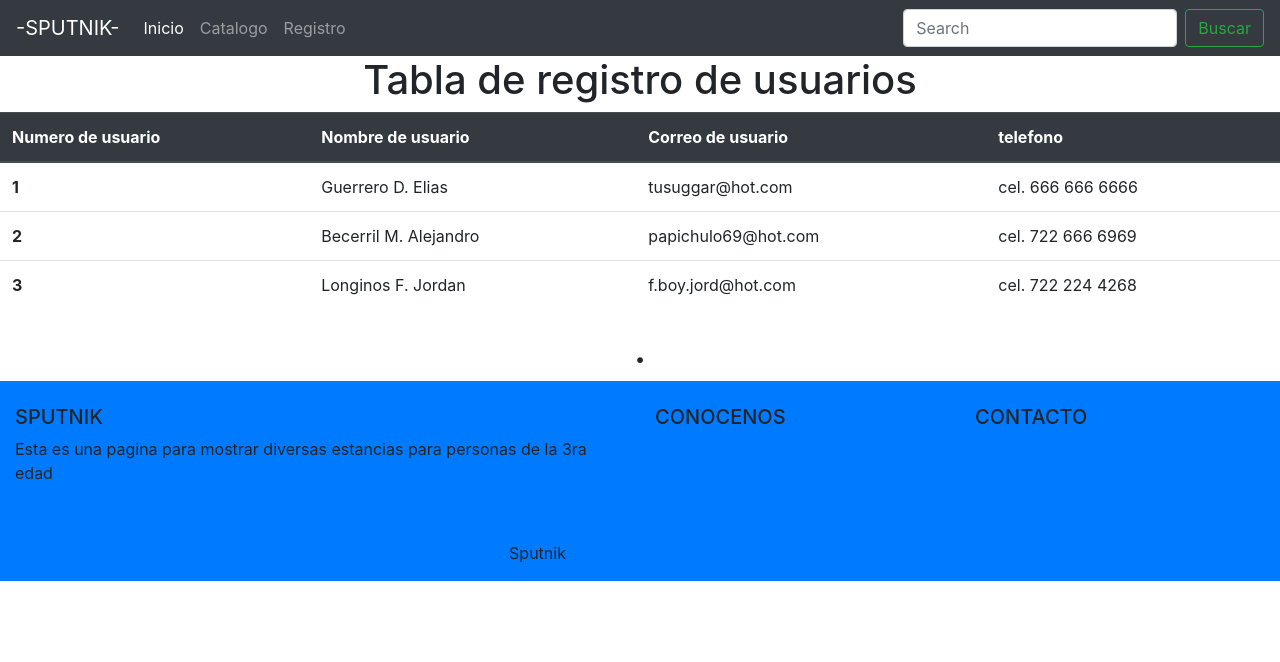
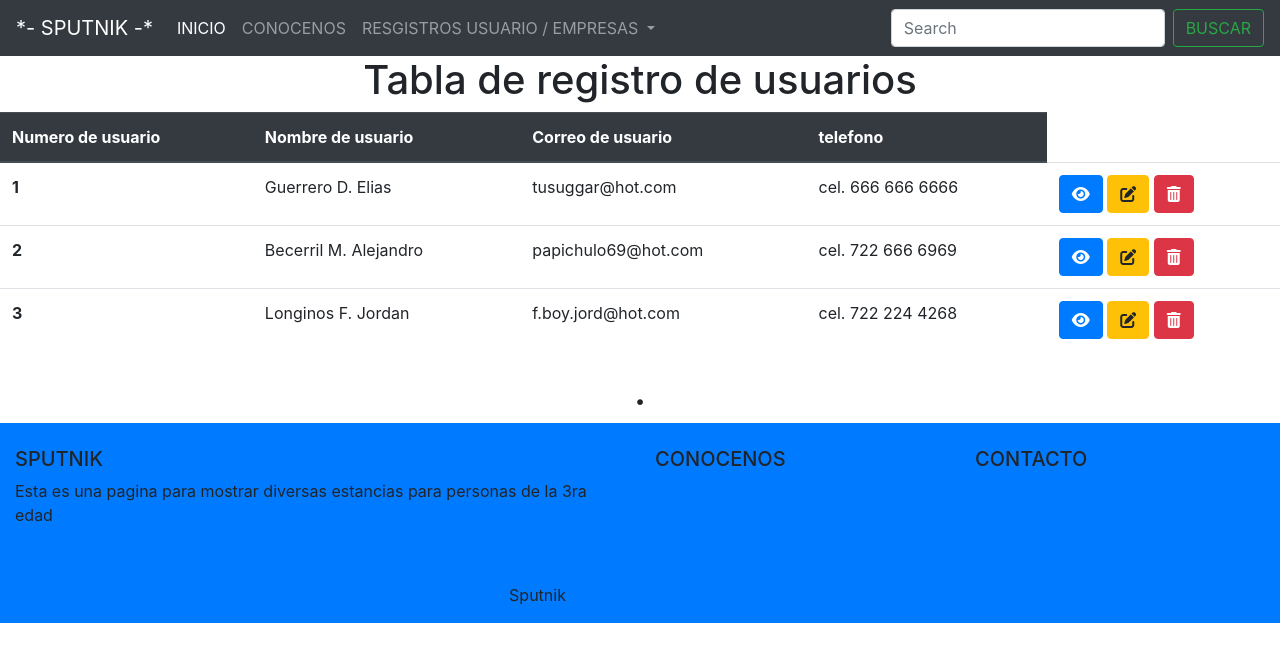
Before and after one commit to EliasGuerreroD/AplicacionesWebEquipoDos, a plain HTML site: page views/Registro/show.html in a window 1280 px wide. Drawn offline with nearby package versions, Linux system fonts and the light colour scheme.

Commit message:
Commit de Alejadro Becerril
Co-authored-by: Alejandro-Becerril <al221910407@gmail.com>

```diff
--- a/views/Registro/show.html
+++ b/views/Registro/show.html
@@ -1,35 +1,47 @@
 <!DOCTYPE html>
 <html lang="en">
 <head>
+    <script src="https://kit.fontawesome.com/24a76defec.js" crossorigin="anonymous"></script>
     <link rel="stylesheet" href="https://stackpath.bootstrapcdn.com/bootstrap/4.5.0/css/bootstrap.min.css" integrity="sha384-9aIt2nRpC12Uk9gS9baDl411NQApFmC26EwAOH8WgZl5MYYxFfc+NcPb1dKGj7Sk" crossorigin="anonymous">
     <meta charset="UTF-8">
     <meta name="viewport" content="width=device-width, initial-scale=1.0">
     <title> -SPUTNIK- </title>
-
     <nav class="navbar navbar-expand-lg navbar-dark bg-dark">
-        <button class="navbar-toggler" type="button" data-toggle="collapse" data-target="#navbarTogglerDemo01" aria-controls="navbarTogglerDemo01" aria-expanded="false" aria-label="Toggle navigation">
+      <a class="navbar-brand" href="#">*- SPUTNIK -*</a>
+      <button class="navbar-toggler" type="button" data-toggle="collapse" data-target="#navbarSupportedContent" aria-controls="navbarSupportedContent" aria-expanded="false" aria-label="Toggle navigation">
         <span class="navbar-toggler-icon"></span>
       </button>
-        <div class="collapse navbar-collapse" id="navbarTogglerDemo01">
-          <a class="navbar-brand" href="#">-SPUTNIK-</a>
-          <ul class="navbar-nav mr-auto mt-2 mt-lg-0">
+
+      <div class="collapse navbar-collapse" id="navbarSupportedContent">
+        <ul class="navbar-nav mr-auto">
           <li class="nav-item active">
-              <a class="nav-link" href="file:///C:/Users/crowl/Desktop/AplicacionesWebEquipoDos/index.html">Inicio <span class="sr-only">(current)</span></a>
+            <a class="nav-link" href="href="https://eliasguerrerod.github.io/AplicacionesWebEquipoDos/AplicacionesWebEquipoDos/index.html">
+              INICIO <span class="sr-only">(current)</span></a>
           </li>
           <li class="nav-item">
-              <a class="nav-link" href="file:///C:/Users/crowl/Desktop/AplicacionesWebEquipoDos/views/Catalogo/Catalogo.html">Catalogo</a>
+            <a class="nav-link" href="#">CONOCENOS</a>
           </li>
-            <li class="nav-item">
-                <a class="nav-link" href="file:///C:/Users/crowl/Desktop/AplicacionesWebEquipoDos/views/Registro/Registro.html">Registro</a>
+          <li class="nav-item dropdown">
+            <a class="nav-link dropdown-toggle" href="#" id="navbarDropdown" role="button" data-toggle="dropdown" aria-haspopup="true" aria-expanded="false">
+              RESGISTROS USUARIO / EMPRESAS
+            </a>
+            <div class="dropdown-menu" aria-labelledby="navbarDropdown">
+              <a class="dropdown-item" href="https://eliasguerrerod.github.io/AplicacionesWebEquipoDos/views/Catalogo/Catalogo.html">
+                REGISTRO DE EMPRESAS</a>
+              <a class="dropdown-item" href="href="https://eliasguerrerod.github.io/AplicacionesWebEquipoDos/views/Registro/Registro.html">
+                REGISTRO DE USUARIOS</a>
+              <div class="dropdown-divider"></div>
+            </div>
           </li>
         </ul>
         <form class="form-inline my-2 my-lg-0">
           <input class="form-control mr-sm-2" type="search" placeholder="Search" aria-label="Search">
-            <button class="btn btn-outline-success my-2 my-sm-0" type="submit">Buscar</button>
+          <button class="btn btn-outline-success my-2 my-sm-0" type="submit">BUSCAR</button>
         </form>
       </div>
     </nav>
 </head>
+
 <body>
 
   <center><h1>Tabla de registro de usuarios</h1></center>
@@ -49,18 +61,33 @@
         <td>Guerrero D. Elias</td>
         <td>tusuggar@hot.com</td>
         <td>cel. 666 666 6666</td>
+        <td>
+          <button type="button" class="btn btn-primary"><i class="fas fa-eye"></i></button>
+          <button type="button" class="btn btn-warning"><i class="fas fa-edit"></i></button>
+          <button type="button"  class="btn btn-danger"><i class="fas fa-trash-alt"></i></button>
+        </td>
       </tr>
       <tr>
         <th scope="row">2</th>
         <td>Becerril M. Alejandro</td>
         <td>papichulo69@hot.com</td>
         <td>cel. 722 666 6969 </td>
+        <td>
+          <button type="button" class="btn btn-primary"><i class="fas fa-eye"></i></button>
+          <button type="button" class="btn btn-warning"><i class="fas fa-edit"></i></button>
+          <button type="button"  class="btn btn-danger"><i class="fas fa-trash-alt"></i></button>
+        </td>
       </tr>
       <tr>
         <th scope="row">3</th>
         <td>Longinos F. Jordan</td>
         <td>f.boy.jord@hot.com</td>
         <td>cel. 722 224 4268</td>
+        <td>
+          <button type="button" class="btn btn-primary"><i class="fas fa-eye"></i></button>
+          <button type="button" class="btn btn-warning"><i class="fas fa-edit"></i></button>
+          <button type="button"  class="btn btn-danger"><i class="fas fa-trash-alt"></i></button>
+        </td>
       </tr>
     </tbody>
   </table>
```
Also changed, not shown: index.html (+9 -1 lines), views/Catalogo/Catalogo.html (+21 -10 lines), views/Catalogo/show.html (+37 -10 lines), views/Registro/Registro.html (+22 -10 lines). Lines whose indentation alone changed are shown as unchanged.
